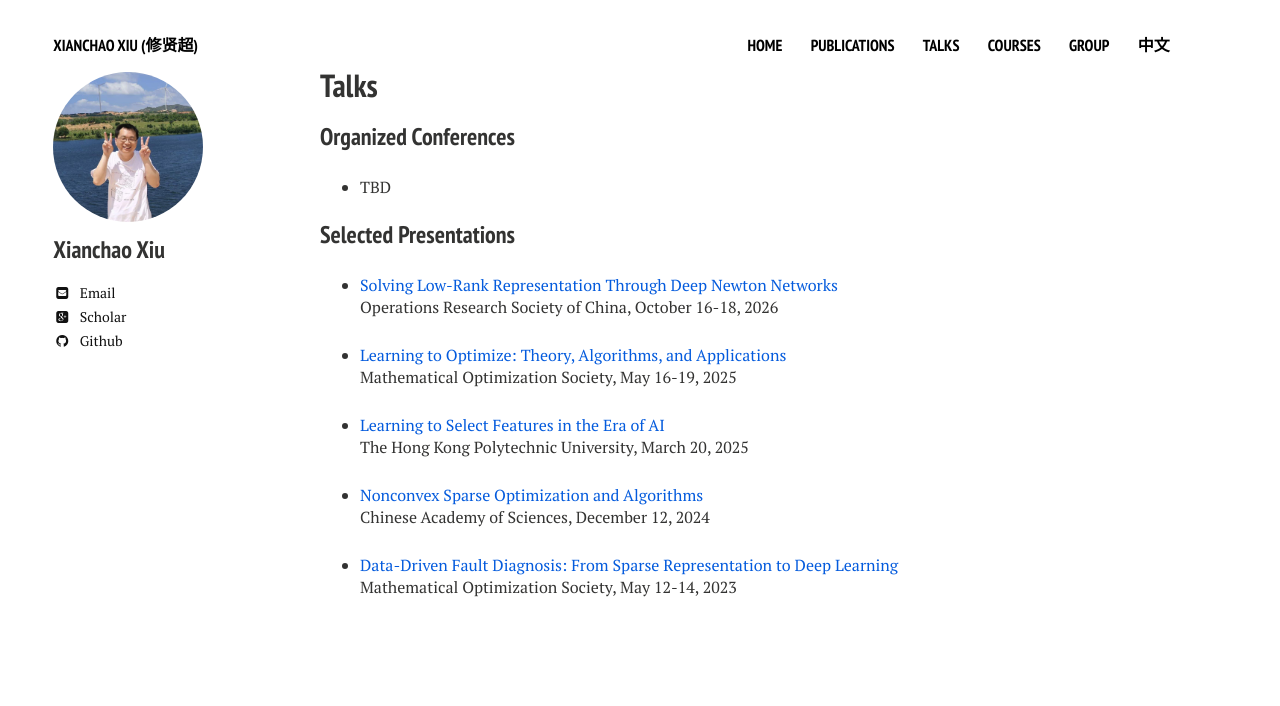
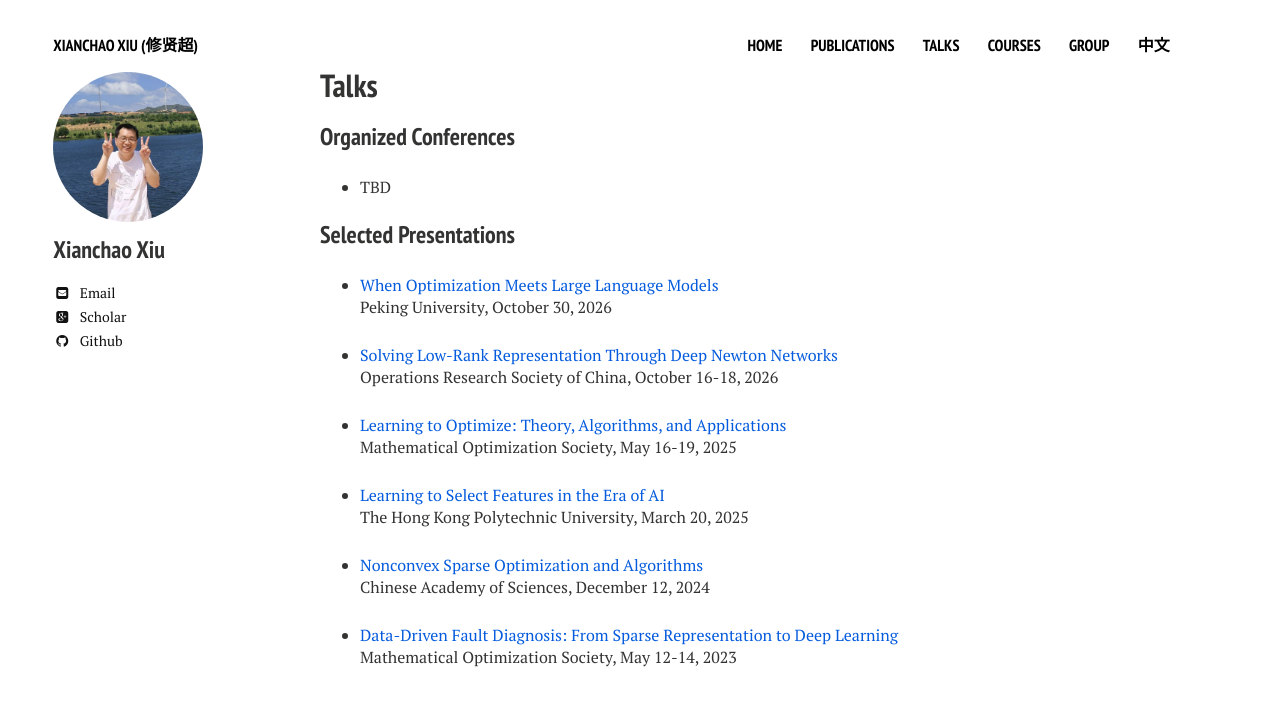
Before and after one commit to xianchaoxiu/xianchaoxiu.github.io, a Jekyll site: the page built from talks/index.md, in a window 1280 px wide. Shown: the top 706 px of the page. Built offline with Jekyll 4.4.1, drawn with Linux system fonts in a browser that asks for light colours; nearby versions of some CDN libraries.

Commit message:
Update index.md

```diff
--- a/talks/index.md
+++ b/talks/index.md
@@ -14,6 +14,9 @@ share: false
 
 ### Selected Presentations
 
+* <a href="../talks/2026-PKU.pdf" class="textlink" target="_blank"> When Optimization Meets Large Language Models</a><br>
+Peking University, October 30, 2026
+
 * <a href="../talks/2026-ORSC.pdf" class="textlink" target="_blank"> Solving Low-Rank Representation Through Deep Newton Networks</a><br>
 Operations Research Society of China, October 16-18, 2026
 
```
